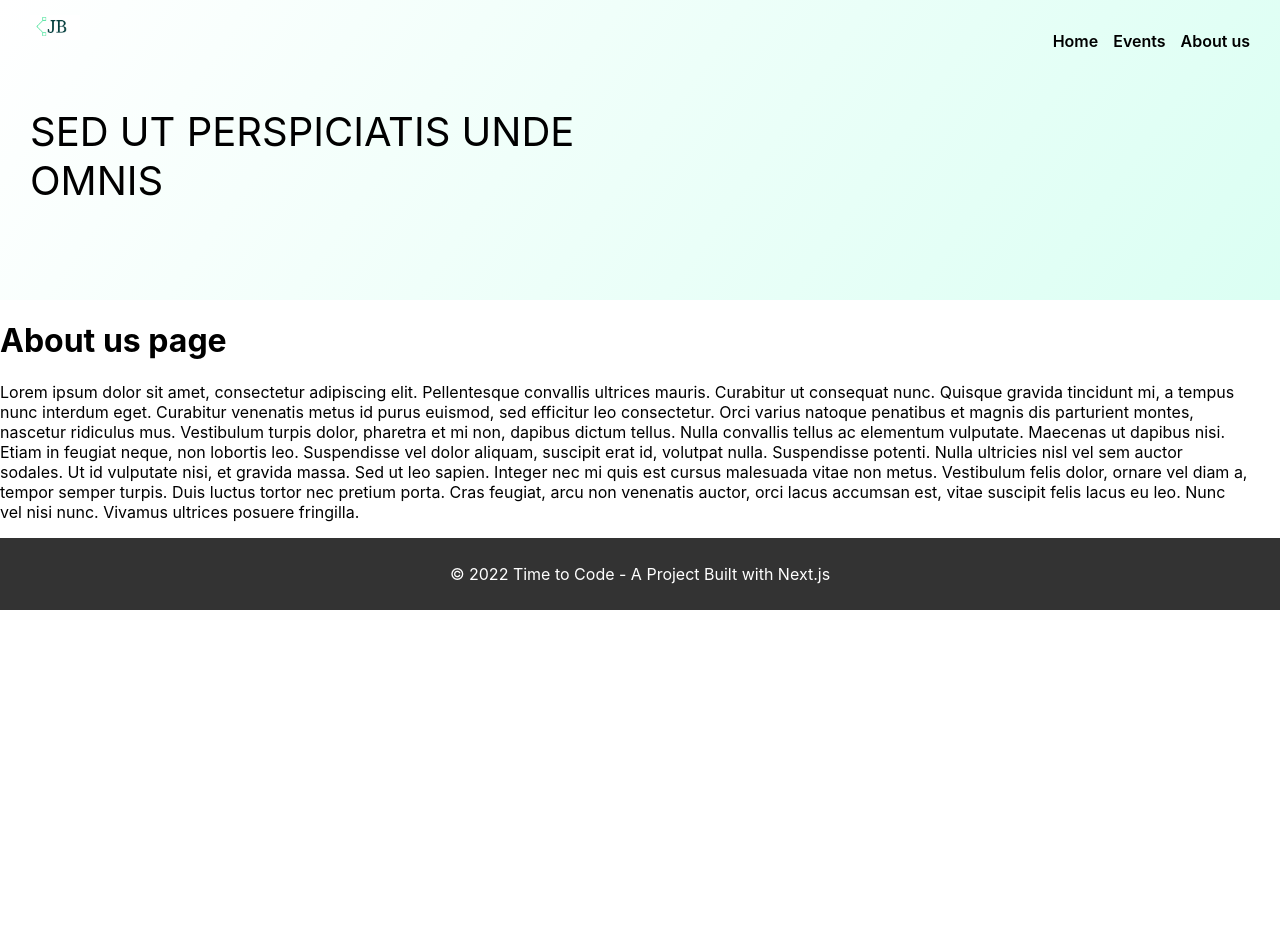
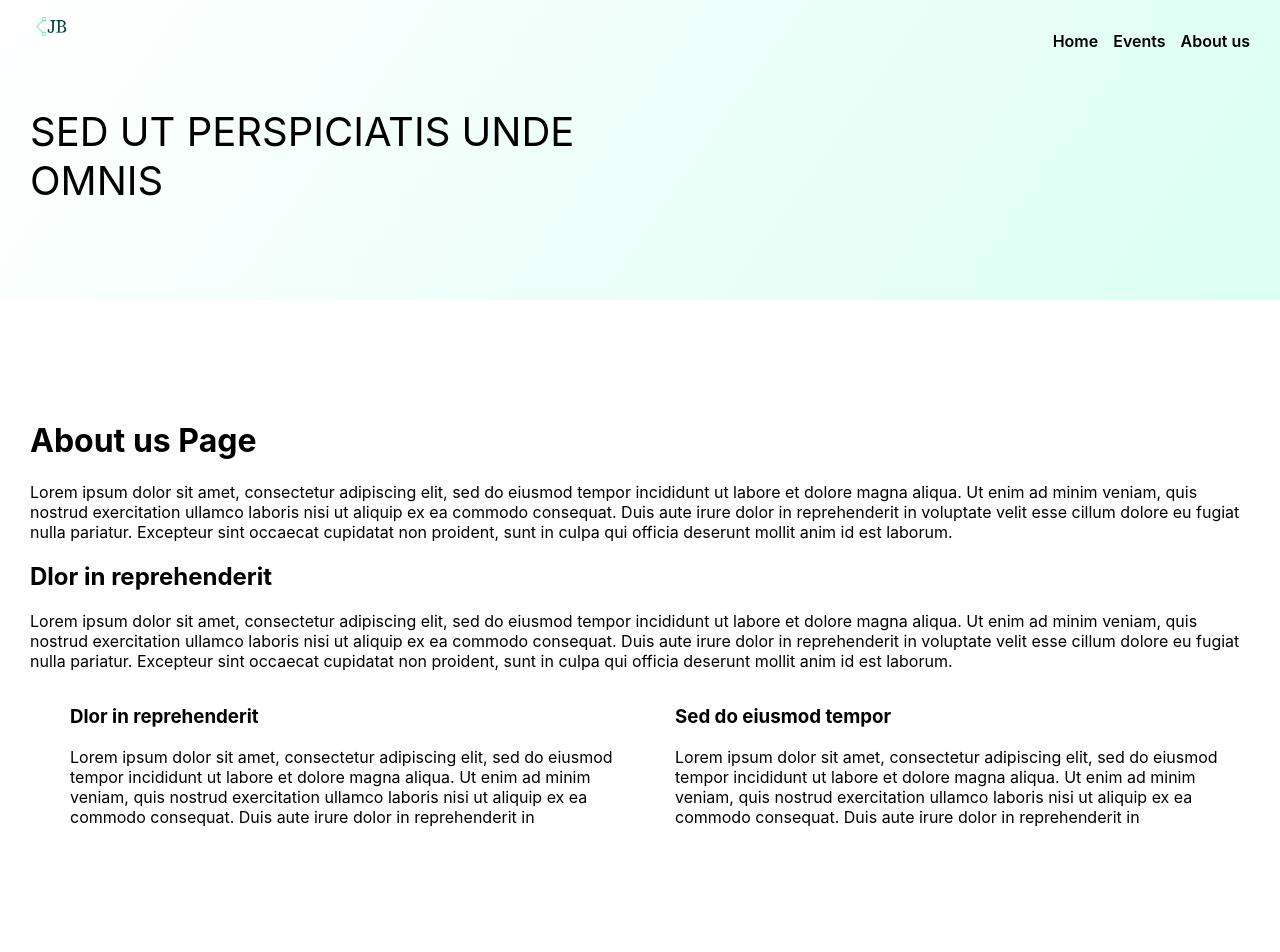
Before and after one commit to rallosdrake/NextJS, a Next.js app: page /about-us in a window 1280 px wide. Shown: the top 952 px of the page. Before the commit the page ends 800 px from the top, so only its background shows below. Built offline with nearby package versions, Linux system fonts and the light colour scheme.

Commit message:
more sass added

```diff
--- a/pages/about-us.js
+++ b/pages/about-us.js
@@ -1,24 +1,48 @@
 const AboutUsPage = () => {
   return (
     <div>
-      <h1> About us page</h1>
+      <h1> About us Page</h1>
       <p>
-        Lorem ipsum dolor sit amet, consectetur adipiscing elit. Pellentesque
-        convallis ultrices mauris. Curabitur ut consequat nunc. Quisque gravida
-        tincidunt mi, a tempus nunc interdum eget. Curabitur venenatis metus id
-        purus euismod, sed efficitur leo consectetur. Orci varius natoque
-        penatibus et magnis dis parturient montes, nascetur ridiculus mus.
-        Vestibulum turpis dolor, pharetra et mi non, dapibus dictum tellus.
-        Nulla convallis tellus ac elementum vulputate. Maecenas ut dapibus nisi.
-        Etiam in feugiat neque, non lobortis leo. Suspendisse vel dolor aliquam,
-        suscipit erat id, volutpat nulla. Suspendisse potenti. Nulla ultricies
-        nisl vel sem auctor sodales. Ut id vulputate nisi, et gravida massa. Sed
-        ut leo sapien. Integer nec mi quis est cursus malesuada vitae non metus.
-        Vestibulum felis dolor, ornare vel diam a, tempor semper turpis. Duis
-        luctus tortor nec pretium porta. Cras feugiat, arcu non venenatis
-        auctor, orci lacus accumsan est, vitae suscipit felis lacus eu leo. Nunc
-        vel nisi nunc. Vivamus ultrices posuere fringilla.
+        Lorem ipsum dolor sit amet, consectetur adipiscing elit, sed do eiusmod
+        tempor incididunt ut labore et dolore magna aliqua. Ut enim ad minim
+        veniam, quis nostrud exercitation ullamco laboris nisi ut aliquip ex ea
+        commodo consequat. Duis aute irure dolor in reprehenderit in voluptate
+        velit esse cillum dolore eu fugiat nulla pariatur. Excepteur sint
+        occaecat cupidatat non proident, sunt in culpa qui officia deserunt
+        mollit anim id est laborum.
       </p>
+      <h2>Dlor in reprehenderit </h2>
+      <p>
+        Lorem ipsum dolor sit amet, consectetur adipiscing elit, sed do eiusmod
+        tempor incididunt ut labore et dolore magna aliqua. Ut enim ad minim
+        veniam, quis nostrud exercitation ullamco laboris nisi ut aliquip ex ea
+        commodo consequat. Duis aute irure dolor in reprehenderit in voluptate
+        velit esse cillum dolore eu fugiat nulla pariatur. Excepteur sint
+        occaecat cupidatat non proident, sunt in culpa qui officia deserunt
+        mollit anim id est laborum.
+      </p>
+      <ul className="about_us_list">
+        <li>
+          <h3>Dlor in reprehenderit </h3>
+          <p>
+            Lorem ipsum dolor sit amet, consectetur adipiscing elit, sed do
+            eiusmod tempor incididunt ut labore et dolore magna aliqua. Ut enim
+            ad minim veniam, quis nostrud exercitation ullamco laboris nisi ut
+            aliquip ex ea commodo consequat. Duis aute irure dolor in
+            reprehenderit in
+          </p>
+        </li>
+        <li>
+          <h3>Sed do eiusmod tempor </h3>
+          <p>
+            Lorem ipsum dolor sit amet, consectetur adipiscing elit, sed do
+            eiusmod tempor incididunt ut labore et dolore magna aliqua. Ut enim
+            ad minim veniam, quis nostrud exercitation ullamco laboris nisi ut
+            aliquip ex ea commodo consequat. Duis aute irure dolor in
+            reprehenderit in
+          </p>
+        </li>
+      </ul>
     </div>
   );
 };
--- /dev/null
+++ b/src/components/events/eventCard.jsx
@@ -0,0 +1,5 @@
+import React from "react";
+
+export default function eventCard() {
+  return <div>eventCard</div>;
+}
--- a/styles/general.sass
+++ b/styles/general.sass
@@ -7,6 +7,12 @@ header
   padding: 15px 30px
 
   >div
+    display: flex
+    flex-direction: column
+    justify-content: space-between
+
+
+    >div
     width: 100%
     max-width: 1250px
     margin: auto
@@ -38,4 +44,57 @@ footer
 
 main
   width: 100%
-  max-width: 1250px
+  max-width: 1450px
+  margin: auto
+  padding: 100px 30px
+
+.home_body
+  display: flex
+  flex-direction: column
+  gap: 50px
+  .image
+    width: 40%
+  .card
+    display: flex
+    flex-direction: row
+    gap: 30px
+    jusitfy-content: center
+    align-content: center
+    align-items: center
+    &:nth-child(even)
+      direction: rtl
+
+    .content
+      width: 50%
+      padding: 30px
+      gap: 30px
+      .title
+        font-size: 30px
+        font-weight: 600
+        text-transform: uppercase
+      .description
+        font-size: 20px
+        font-weight: 400
+        margin-top: 10px
+.about_us_list
+  display: flex
+  flex-direction: row
+  gap: 30px
+
+.events_page
+  display: flex
+  flex-direction: row
+  gap: 20px
+  align-content: center
+  justify-content: space-evenly
+  .card
+    position: relative
+    h2
+      position: absolute
+      width: 100%
+      top: 50%
+      text-align: center
+      font-size: 32px
+      color: white
+      text-transform: uppercase
+      text-shadow: 1px 1px 20px black
```
Also changed, not shown: pages/events/[cat]/index.js (+4 -15 lines), pages/events/index.js (+2 -16 lines), src/components/events/CatEvent.jsx (added, +18 -0 lines), src/components/events/EventsPage.jsx (added, +26 -0 lines), src/components/events/catEvent.jsx (added, +16 -0 lines), src/components/home/HomePage.jsx (+8 -4 lines), src/components/events/event.jsx (deleted).
